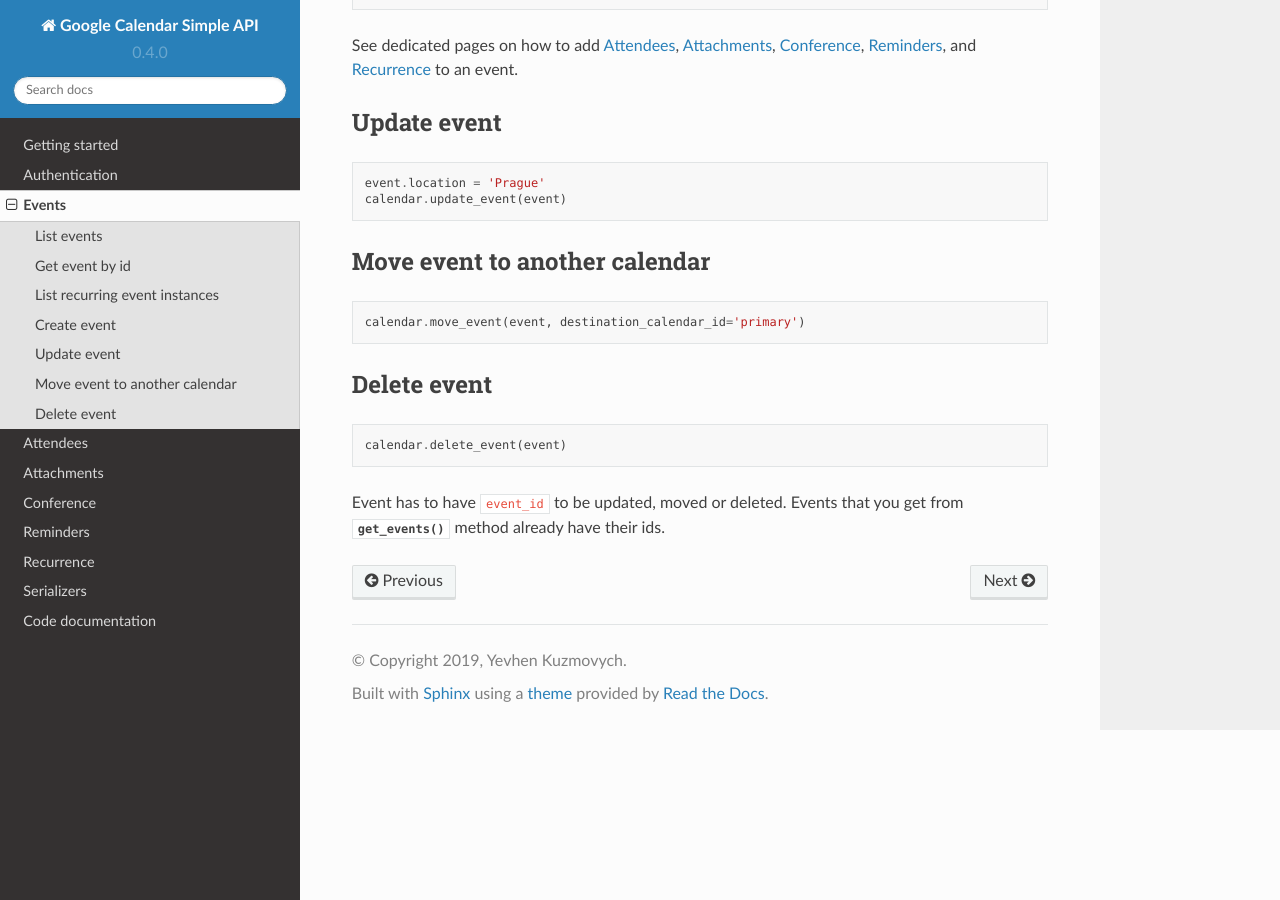
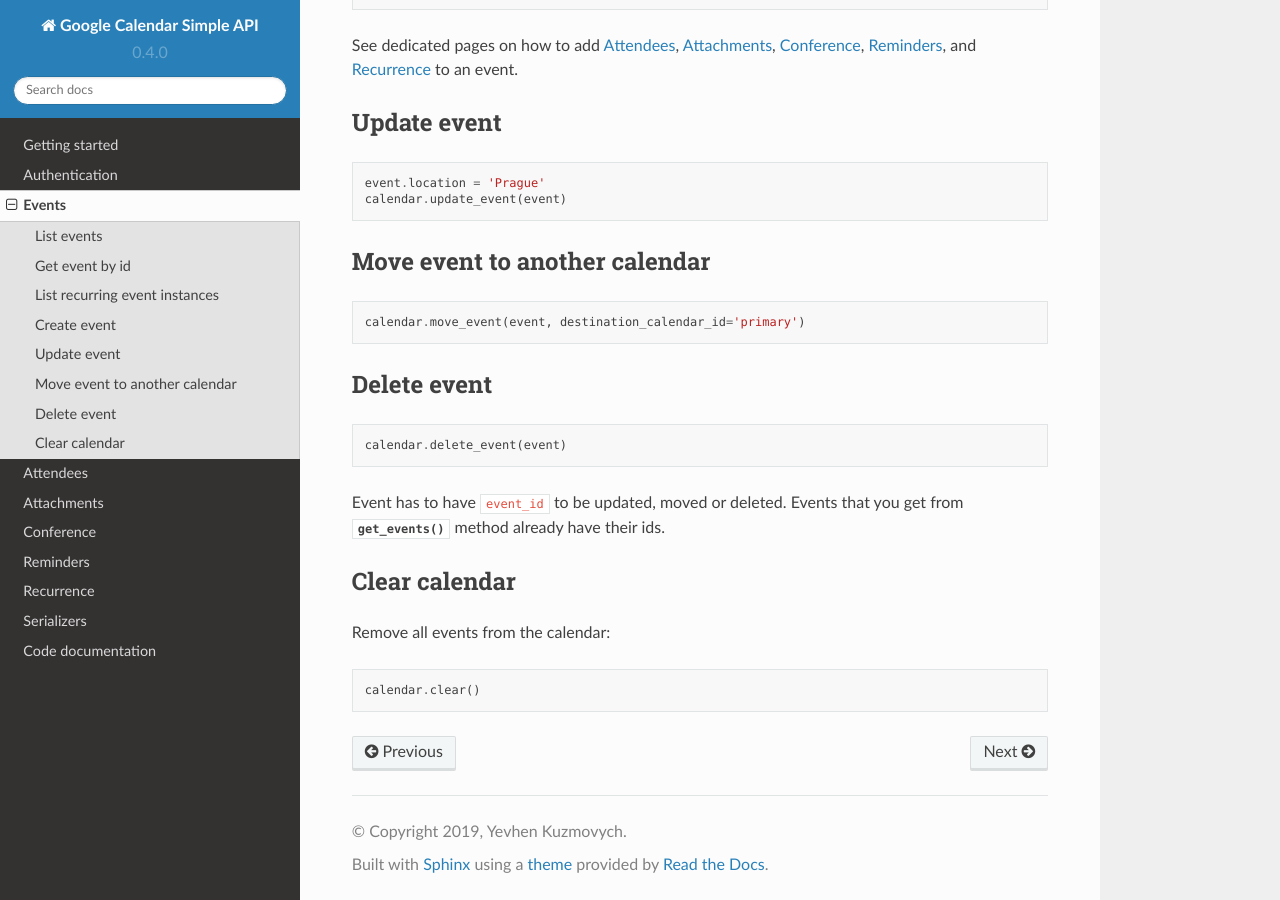
Before and after one commit to kuzmoyev/google-calendar-simple-api, a Sphinx documentation site: the page built from docs/source/events.rst, in a window 1280 px wide and 900 px high, scrolled down 2077 px. Built offline with Sphinx 7.4.7 and the Read the Docs theme 2.0.0, drawn with Linux system fonts in a browser that asks for light colours; pages that are not in the unit, such as notebooks, are missing from menus.

Commit message:
Add clear method

```diff
--- a/docs/source/event.rst
+++ b/docs/source/events.rst
@@ -142,6 +142,14 @@ Event has to have ``event_id`` to be updated, moved or deleted. Events that you
 :py:meth:`~gcsa.google_calendar.GoogleCalendar.get_events` method already have their ids.
 
 
+Clear calendar
+~~~~~~~~~~~~~~
+
+Remove all events from the calendar:
+
+.. code-block:: python
+
+    calendar.clear()
 
 .. _datetime: https://docs.python.org/3/library/datetime.html
 .. _beautiful_date: https://github.com/kuzmoyev/beautiful-date
--- a/docs/source/index.rst
+++ b/docs/source/index.rst
@@ -58,7 +58,7 @@ Contents
 
    getting_started
    authentication
-   event
+   events
    attendees
    attachments
    conference
```
Also changed, not shown: 1 other file.
